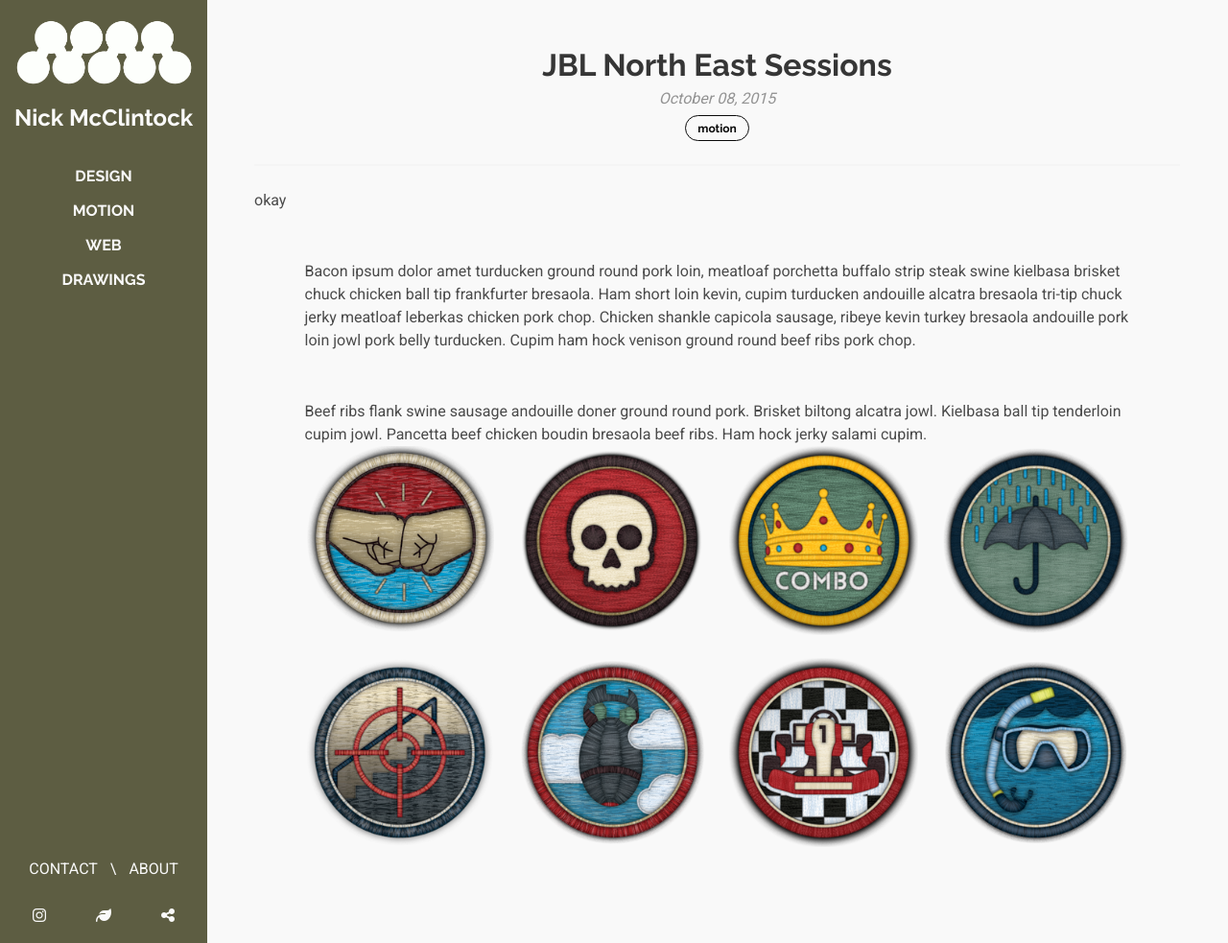
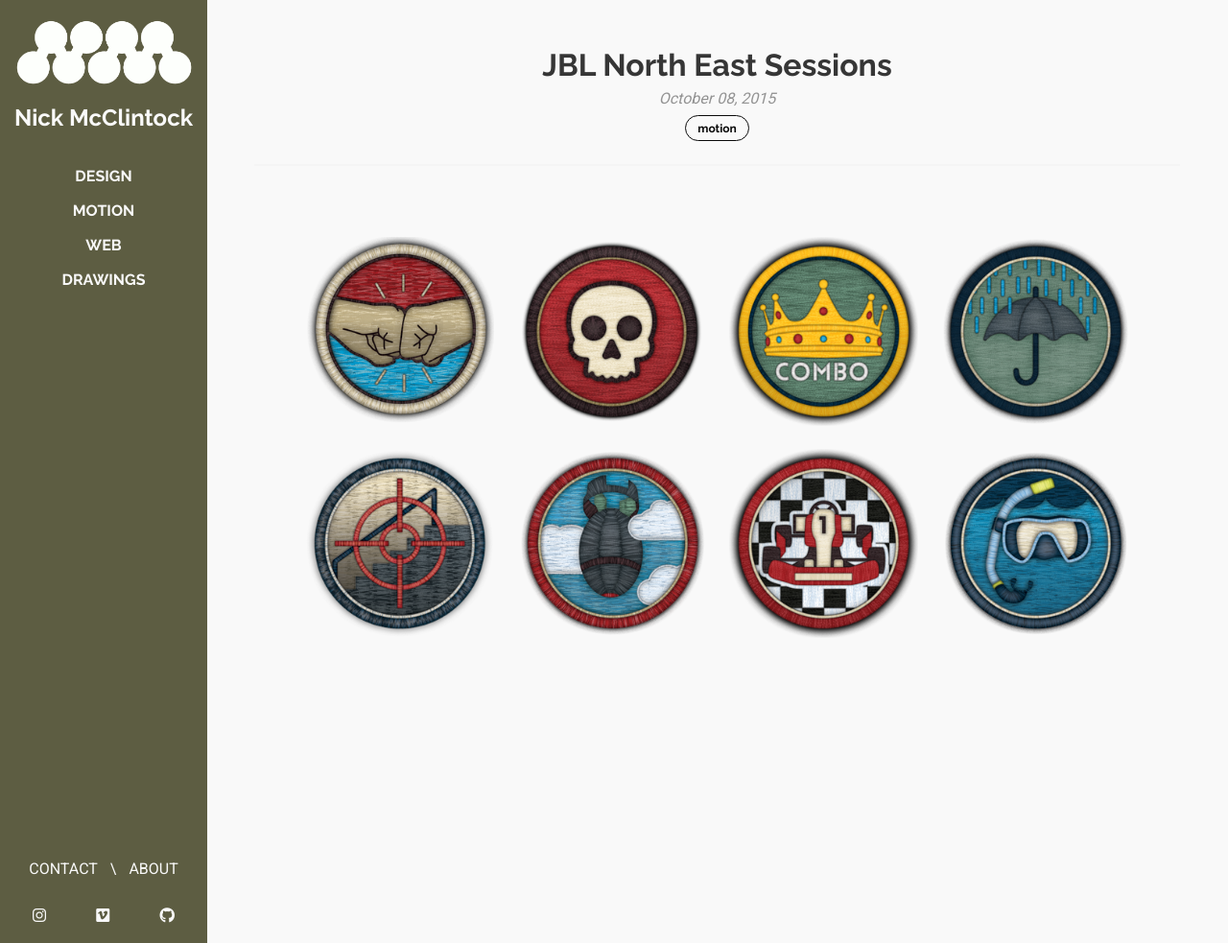
Before and after one commit to NickMcClintock/NickMcClintock.github.io, a Jekyll site: the page built from _posts/2015-08-10-NorthEastSessions.md, in a window 1280 px wide and 983 px high. Shown: the whole window at 96% size. Built offline with Jekyll 4.4.1, drawn with Linux system fonts in a browser that asks for light colours; nearby versions of some CDN libraries.

Commit message:
Initial Public Version
Still under construction, developing locally

```diff
--- a/_includes/nav.html
+++ b/_includes/nav.html
@@ -19,8 +19,8 @@
         <a href="contact.html">CONTACT</a>&nbsp;\&nbsp;<a href="about.html">ABOUT</a>
         <div class="level" style="margin-top: 25px;">
           <div class="level-item has-text-centered"><a href="https://www.instagram.com/micknicklintock"><i class="fab fa-instagram"></i></a></div>
-          <div class="level-item has-text-centered"><a href="https://www.instagram.com/micknicklintock"><i class="fas fa-leaf"></i></a></div>
-          <div class="level-item has-text-centered"><a href="https://www.instagram.com/micknicklintock"><i class="fas fa-share-alt"></i></a></div>
+          <div class="level-item has-text-centered"><a href="https://www.instagram.com/micknicklintock"><i class="fab fa-vimeo"></i></a></div>
+          <div class="level-item has-text-centered"><a href="https://www.instagram.com/micknicklintock"><i class="fab fa-github"></i></a></div>
         </div>
     </div>
 
--- a/_posts/2015-08-10-NorthEastSessions.md
+++ b/_posts/2015-08-10-NorthEastSessions.md
@@ -23,12 +23,10 @@
     title: Fist Bumpin' Bros
 color: "#5D5D42"
 ---
-okay
+
 
 <div class="project_text">
-Bacon ipsum dolor amet turducken ground round pork loin, meatloaf porchetta buffalo strip steak swine kielbasa brisket chuck chicken ball tip frankfurter bresaola. Ham short loin kevin, cupim turducken andouille alcatra bresaola tri-tip chuck jerky meatloaf leberkas chicken pork chop. Chicken shankle capicola sausage, ribeye kevin turkey bresaola andouille pork loin jowl pork belly turducken. Cupim ham hock venison ground round beef ribs pork chop.</div>
-<div class="project_text">
-Beef ribs flank swine sausage andouille doner ground round pork. Brisket biltong alcatra jowl. Kielbasa ball tip tenderloin cupim jowl. Pancetta beef chicken boudin bresaola beef ribs. Ham hock jerky salami cupim.
+
 </div>
 
 {% include img-galleryx4.html %}
--- a/_posts/2019-02-25-NYC-StreetSlam.markdown
+++ b/_posts/2019-02-25-NYC-StreetSlam.markdown
@@ -30,9 +30,7 @@
 </div>
 
 <div class="project_text">
-Bacon ipsum dolor amet turducken ground round pork loin, meatloaf porchetta buffalo strip steak swine kielbasa brisket chuck chicken ball tip frankfurter bresaola. Ham short loin kevin, cupim turducken andouille alcatra bresaola tri-tip chuck jerky meatloaf leberkas chicken pork chop. Chicken shankle capicola sausage, ribeye kevin turkey bresaola andouille pork loin jowl pork belly turducken. Cupim ham hock venison ground round beef ribs pork chop.</div>
-<div class="project_text">
-Beef ribs flank swine sausage andouille doner ground round pork. Brisket biltong alcatra jowl. Kielbasa ball tip tenderloin cupim jowl. Pancetta beef chicken boudin bresaola beef ribs. Ham hock jerky salami cupim.
+
 </div>
 
 <div class="project_img_gallery" style="padding-top: 50px;">
```
Also changed, not shown: other parts of _posts/2019-02-25-NYC-StreetSlam.markdown (+1 -1 lines).
